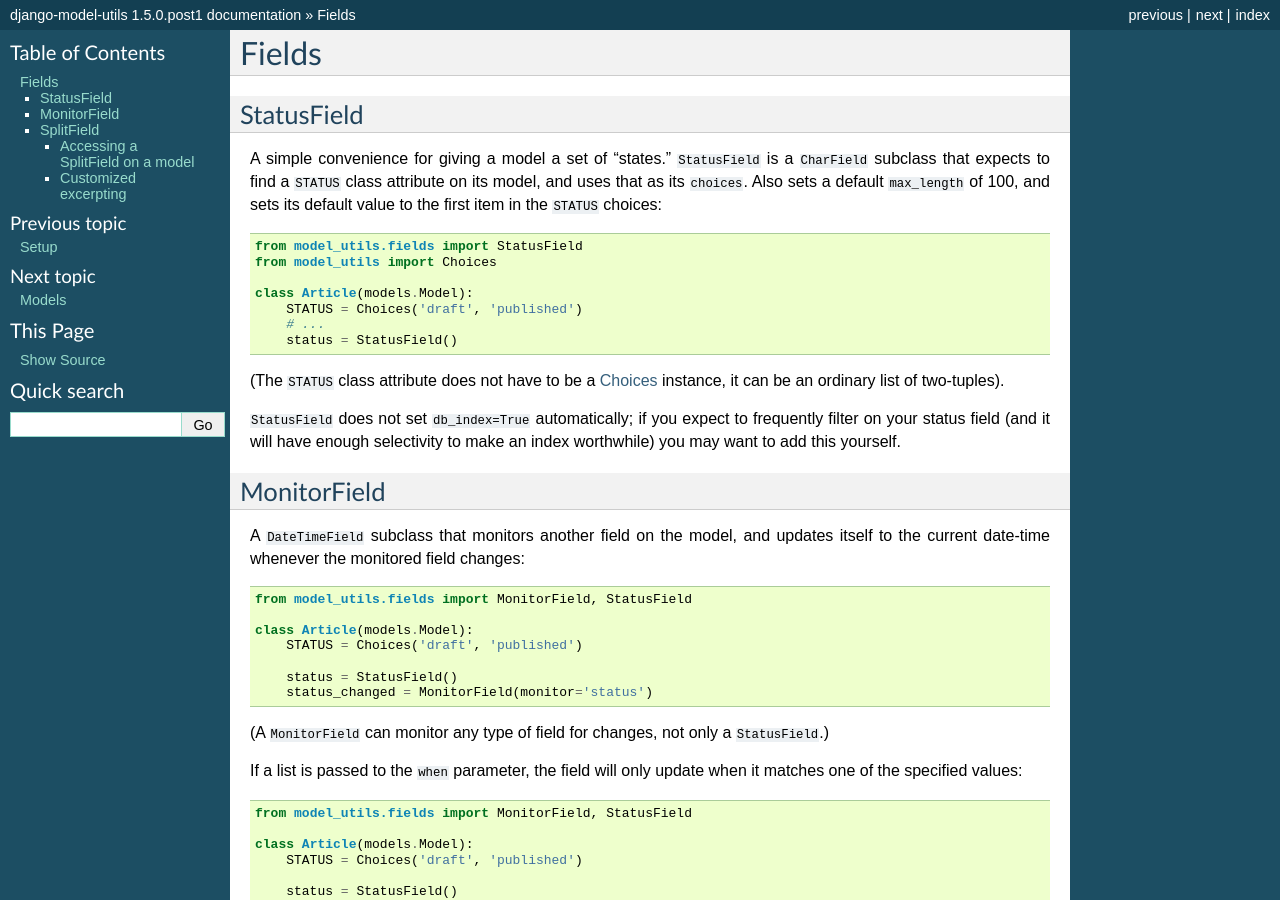
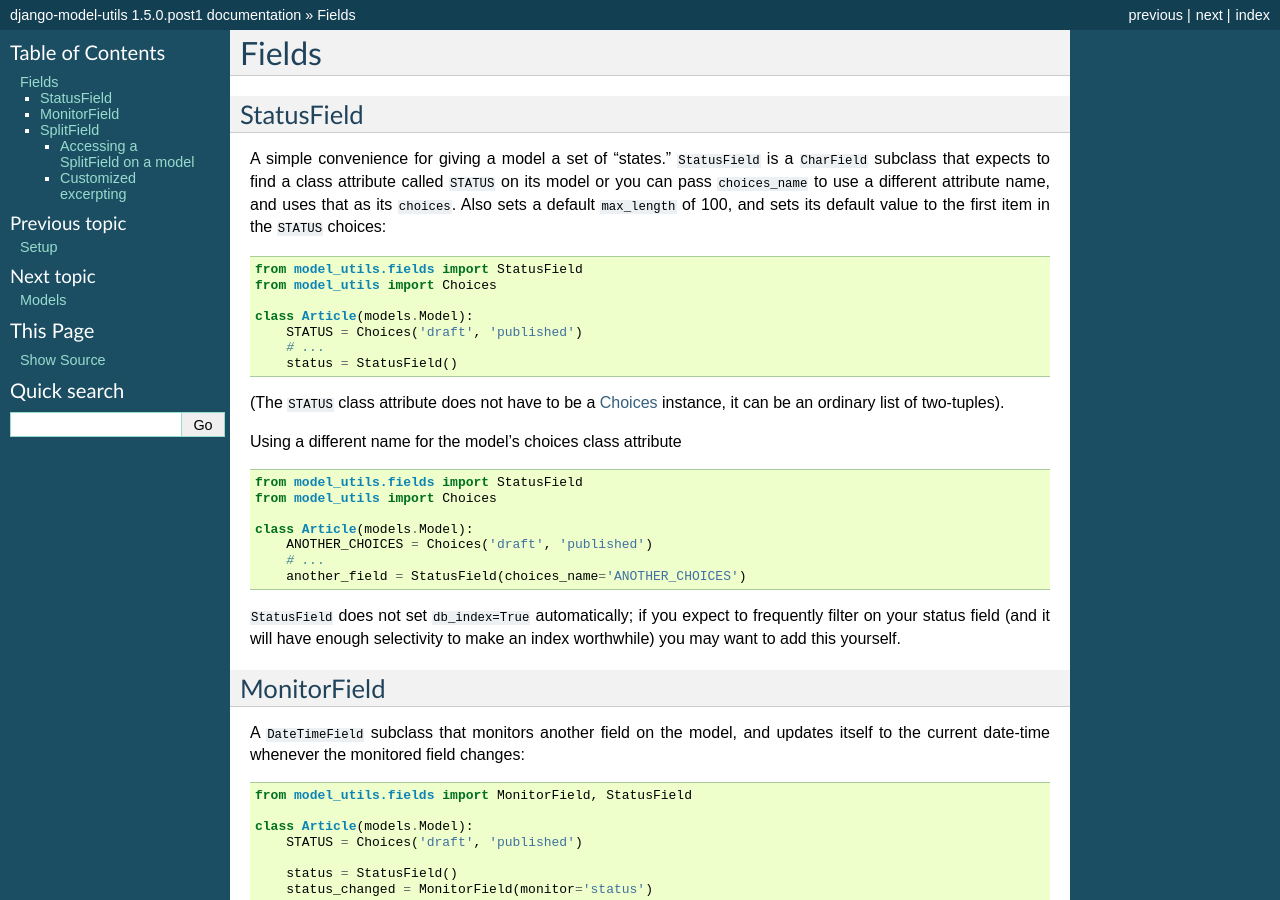
Before and after one commit to jazzband/django-model-utils, a Sphinx documentation site: the page built from docs/fields.rst, in a window 1280 px wide and 900 px high. Built offline with Sphinx 7.4.7, drawn with Linux system fonts in a browser that asks for light colours.

Commit message:
Added `choices_name` parameter to StatusField

```diff
--- a/docs/fields.rst
+++ b/docs/fields.rst
@@ -8,9 +8,10 @@
 
 A simple convenience for giving a model a set of "states."
 ``StatusField`` is a ``CharField`` subclass that expects to find a
-``STATUS`` class attribute on its model, and uses that as its
-``choices``. Also sets a default ``max_length`` of 100, and sets its
-default value to the first item in the ``STATUS`` choices:
+class attribute called ``STATUS`` on its model or you can pass
+``choices_name`` to use a different attribute name, and uses that as
+its ``choices``. Also sets a default ``max_length`` of 100, and sets
+its default value to the first item in the ``STATUS`` choices:
 
 .. code-block:: python
 
@@ -24,6 +25,18 @@
 
 (The ``STATUS`` class attribute does not have to be a :ref:`Choices`
 instance, it can be an ordinary list of two-tuples).
+
+Using a different name for the model's choices class attribute
+
+.. code-block:: python
+
+    from model_utils.fields import StatusField
+    from model_utils import Choices
+
+    class Article(models.Model):
+        ANOTHER_CHOICES = Choices('draft', 'published')
+        # ...
+        another_field = StatusField(choices_name='ANOTHER_CHOICES')
 
 ``StatusField`` does not set ``db_index=True`` automatically; if you
 expect to frequently filter on your status field (and it will have
```
Also changed, not shown: 3 other files.
